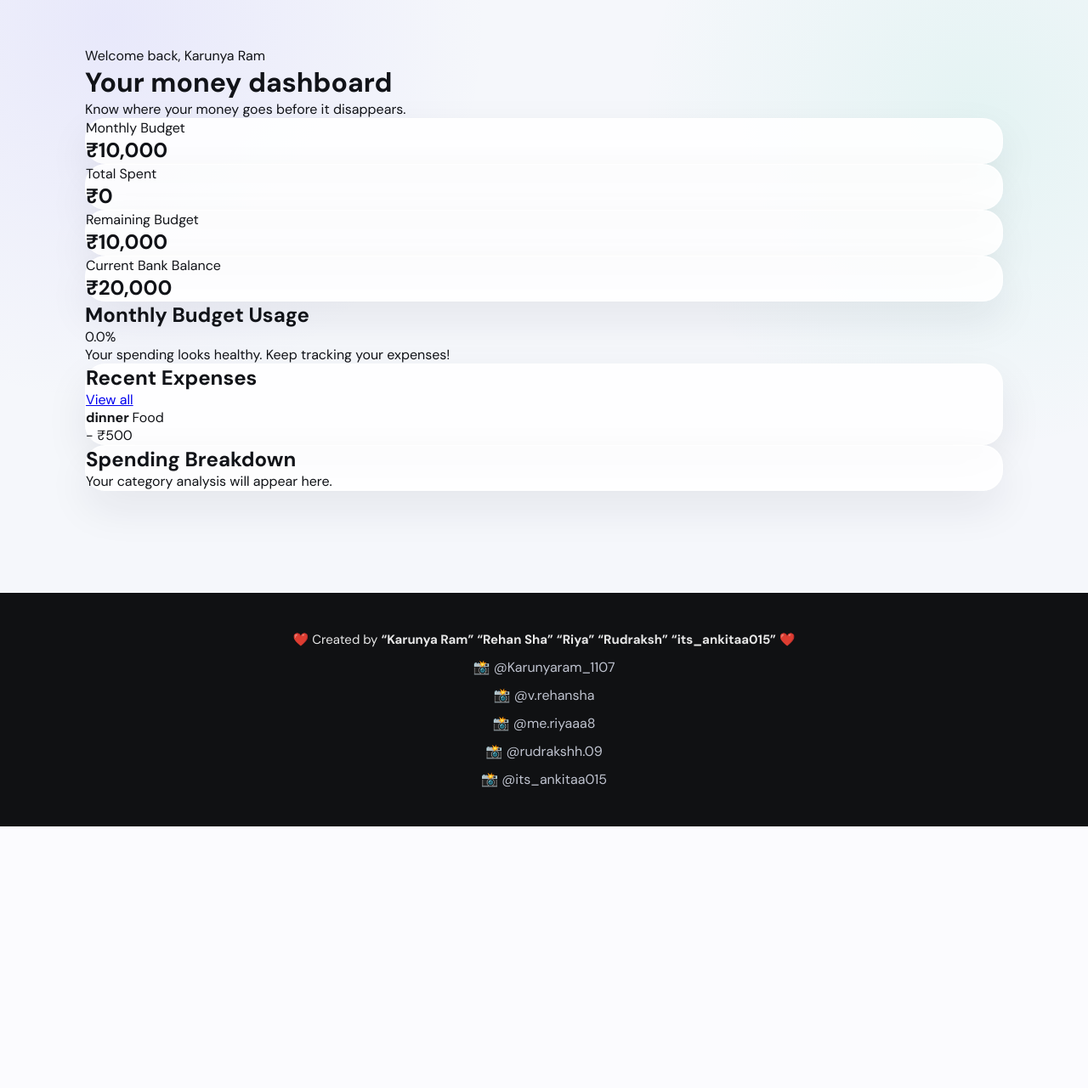
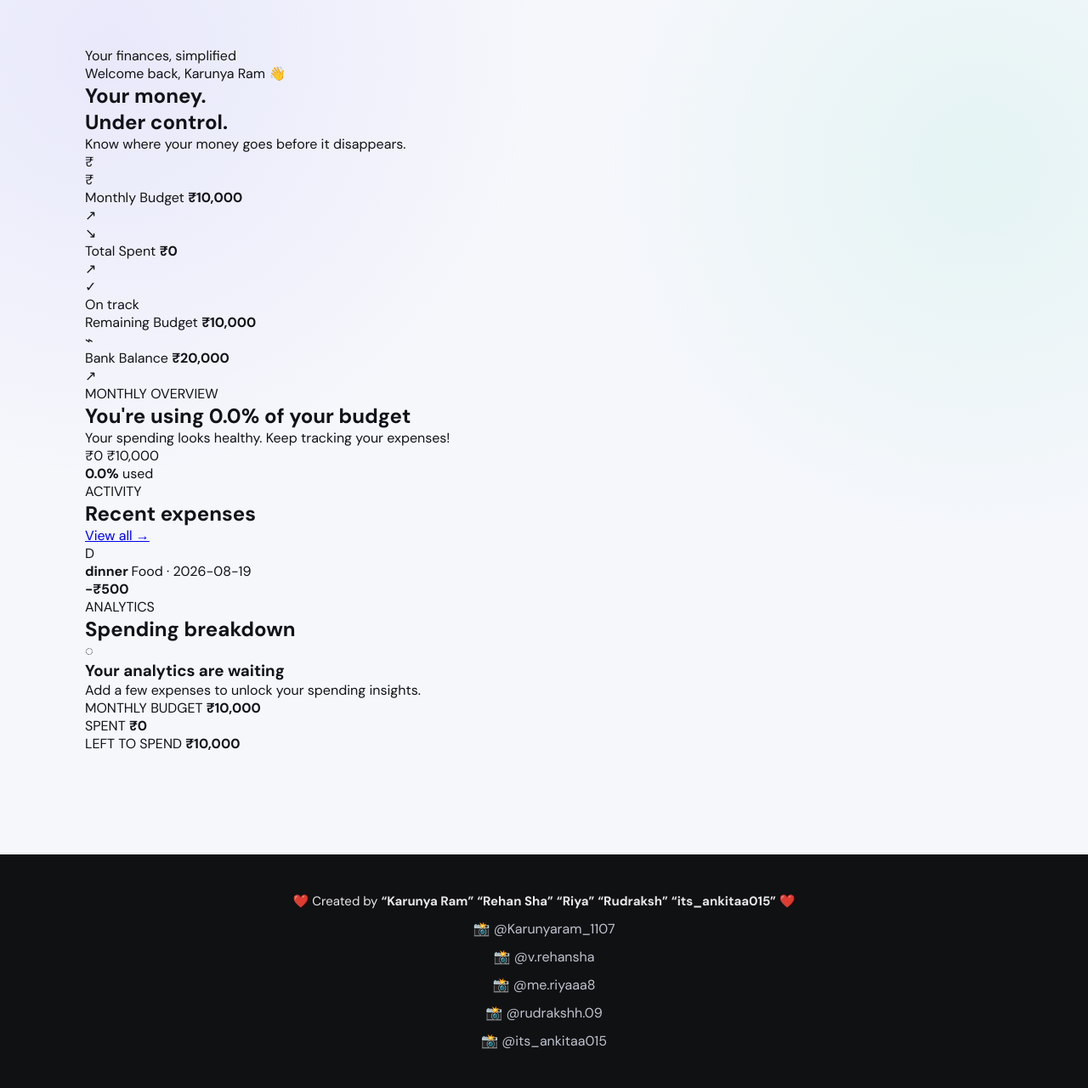
Before and after one commit to rehansha-dev/SPEND-WISE, a Flask app: page /dashboard in a window 1280 px wide. Shown: the part 76-1357 px from the top of the page at 85% size. Before the commit the page ends 1049 px from the top, so only its background shows below. Run offline with Flask 3, Linux system fonts and the light colour scheme; a user stored in the database is signed in; data comes from the database, SQL or seed files in the repository.

Commit message:
Update dashboard.html

```diff
--- a/templates/dashboard.html
+++ b/templates/dashboard.html
@@ -2,164 +2,249 @@
 
 {% block content %}
 
-<div class="dashboard-header">
+<!-- =========================
+     HERO
+========================= -->
 
-    <div>
+<section class="dw-hero">
+
+    <div class="hero-glow"></div>
+
+    <div class="hero-content">
+
+        <div class="hero-badge">
+            <span class="pulse-dot"></span>
+            Your finances, simplified
+        </div>
 
         <p class="welcome-text">
-            Welcome back, {{ session["user_name"] }}
+            Welcome back, {{ session["user_name"] }} 👋
         </p>
 
         <h1>
-            Your money dashboard
+            Your money.<br>
+            <span>Under control.</span>
         </h1>
 
-        <p>
+        <p class="hero-description">
             Know where your money goes before it disappears.
         </p>
 
     </div>
 
+    <div class="hero-orb">
+        <div class="orb-inner">
+            ₹
+        </div>
+    </div>
+
+</section>
+
+
+<!-- =========================
+     STAT CARDS
+========================= -->
+
+<section class="dw-stats">
+
+    <div class="dw-stat-card">
+        <div class="stat-icon budget-icon">₹</div>
+
+        <div class="stat-info">
+            <span>Monthly Budget</span>
+            <strong>
+                ₹{{ "{:,.0f}".format(setup["monthly_budget"]) }}
+            </strong>
+        </div>
+
+        <div class="stat-arrow">↗</div>
     </div>
 
 
-<div class="stats-grid">
+    <div class="dw-stat-card">
+        <div class="stat-icon spent-icon">↘</div>
 
+        <div class="stat-info">
+            <span>Total Spent</span>
+            <strong>
+                ₹{{ "{:,.0f}".format(total_spent) }}
+            </strong>
+        </div>
 
-    <div class="stat-card">
-
-        <span class="stat-label">
-            Monthly Budget
-        </span>
-
-        <h2>
-            ₹{{ "{:,.0f}".format(setup["monthly_budget"]) }}
-        </h2>
-
+        <div class="stat-arrow">↗</div>
     </div>
 
 
-    <div class="stat-card">
+    <div class="dw-stat-card featured-stat">
 
-        <span class="stat-label">
-            Total Spent
+        <div class="featured-top">
+            <div class="stat-icon white-icon">✓</div>
+
+            <span class="safe-badge">
+                {% if percentage_used < 75 %}
+                    On track
+                {% elif percentage_used < 90 %}
+                    Watch it
+                {% else %}
+                    Careful
+                {% endif %}
             </span>
-
-        <h2>
-            ₹{{ "{:,.0f}".format(total_spent) }}
-        </h2>
-
         </div>
 
+        <div class="stat-info">
+            <span>Remaining Budget</span>
 
-    <div class="stat-card highlight">
-
-        <span class="stat-label">
-            Remaining Budget
-        </span>
-
-        <h2>
+            <strong>
                 ₹{{ "{:,.0f}".format(remaining_budget) }}
-        </h2>
-
+            </strong>
         </div>
 
-
-    <div class="stat-card">
-
-        <span class="stat-label">
-            Current Bank Balance
-        </span>
-
-        <h2>
-            ₹{{ "{:,.0f}".format(setup["bank_balance"]) }}
-        </h2>
-
-    </div>
-
-
-</div>
-
-
-
-<div class="budget-section">
-
-    <div class="section-title">
-
-        <h2>
-            Monthly Budget Usage
-        </h2>
-
-        <span>
-            {{ percentage_used }}%
-        </span>
-
-    </div>
-
-
-    <div class="progress-container">
-
-        <div
-            class="progress-bar"
-            style="width: {{ percentage_used }}%">
+        <div class="mini-progress">
+            <div style="width: {{ percentage_used }}%"></div>
         </div>
 
     </div>
 
 
-    <p class="advice">
+    <div class="dw-stat-card">
 
+        <div class="stat-icon bank-icon">⌁</div>
+
+        <div class="stat-info">
+            <span>Bank Balance</span>
+
+            <strong>
+                ₹{{ "{:,.0f}".format(setup["bank_balance"]) }}
+            </strong>
+        </div>
+
+        <div class="stat-arrow">↗</div>
+
+    </div>
+
+</section>
+
+
+<!-- =========================
+     BUDGET ANALYSIS
+========================= -->
+
+<section class="dw-budget-card">
+
+    <div class="budget-left">
+
+        <div class="section-eyebrow">
+            MONTHLY OVERVIEW
+        </div>
+
+        <h2>
+            You're using
+            <span>{{ percentage_used }}%</span>
+            of your budget
+        </h2>
+
+        <p>
             {{ advice }}
+        </p>
 
+        <div class="budget-track">
+            <div
+                class="budget-fill"
+                style="width: {{ percentage_used }}%">
+            </div>
+        </div>
+
+        <div class="budget-labels">
+            <span>₹0</span>
+            <span>
+                ₹{{ "{:,.0f}".format(setup["monthly_budget"]) }}
+            </span>
+        </div>
+
+    </div>
+
+
+    <div class="budget-circle">
+
+        <div
+            class="circle-progress"
+            style="--progress: {{ percentage_used }}%;">
+            <div class="circle-content">
+                <strong>{{ percentage_used }}%</strong>
+                <span>used</span>
+            </div>
+        </div>
+
+    </div>
+
+</section>
+
+
+<!-- =========================
+     SMART INSIGHT
+========================= -->
+
+{% if highest_category %}
+
+<section class="smart-insight">
+
+    <div class="insight-icon">
+        ✦
+    </div>
+
+    <div class="insight-content">
+
+        <span>SMART INSIGHT</span>
+
+        <h2>
+            {{ highest_category["category"] }}
+            is your biggest expense.
+        </h2>
+
+        <p>
+            You've spent
+            <strong>
+                ₹{{ "{:,.0f}".format(highest_category["total"]) }}
+            </strong>
+            on this category this month.
         </p>
 
     </div>
 
+    <div class="insight-decoration">
+        →
+    </div>
 
-
-{% if highest_category %}
-
-<div class="insight-card">
-
-    <span class="insight-label">
-        Biggest spending category
-    </span>
-
-    <h2>
-        {{ highest_category["category"] }}
-    </h2>
-
-    <p>
-
-        You have spent
-
-        <strong>
-            ₹{{ "{:,.0f}".format(highest_category["total"]) }}
-        </strong>
-
-        in this category this month.
-
-    </p>
-
-</div>
+</section>
 
 {% endif %}
 
 
+<!-- =========================
+     MAIN GRID
+========================= -->
 
-<div class="content-grid">
+<section class="dw-main-grid">
 
 
-    <div class="card">
+    <!-- RECENT EXPENSES -->
 
-        <div class="card-header">
+    <div class="dw-panel expenses-panel">
+
+        <div class="panel-header">
+
+            <div>
+                <span class="panel-eyebrow">
+                    ACTIVITY
+                </span>
 
                 <h2>
-                Recent Expenses
+                    Recent expenses
                 </h2>
+            </div>
 
-            <a href="{{ url_for('expenses') }}">
-                View all
+            <a href="{{ url_for('expenses') }}" class="view-all">
+                View all →
             </a>
 
         </div>
@@ -167,11 +252,19 @@
 
         {% if expenses %}
 
+            <div class="expense-list">
+
                 {% for expense in expenses %}
 
-            <div class="expense-row">
+                <div class="dw-expense">
 
-                <div>
+                    <div class="expense-left">
+
+                        <div class="expense-avatar">
+                            {{ expense["title"][0]|upper }}
+                        </div>
+
+                        <div class="expense-details">
 
                             <strong>
                                 {{ expense["title"] }}
@@ -179,14 +272,21 @@
 
                             <span>
                                 {{ expense["category"] }}
+                                {% if expense["expense_date"] %}
+                                    · {{ expense["expense_date"] }}
+                                {% endif %}
                             </span>
 
                         </div>
 
+                    </div>
 
-                <div class="expense-amount">
 
-                    - ₹{{ "{:,.0f}".format(expense["amount"]) }}
+                    <div class="expense-right">
+
+                        <strong>
+                            −₹{{ "{:,.0f}".format(expense["amount"]) }}
+                        </strong>
 
                     </div>
 
@@ -194,13 +294,21 @@
 
                 {% endfor %}
 
+            </div>
+
         {% else %}
 
-            <p class="empty-state">
+            <div class="empty-modern">
 
-                No expenses added yet.
+                <div>◎</div>
 
+                <h3>No expenses yet</h3>
+
+                <p>
+                    Start tracking your spending to see it here.
                 </p>
+
+            </div>
 
         {% endif %}
 
@@ -208,22 +316,52 @@
 
 
 
-    <div class="card">
+    <!-- SPENDING BREAKDOWN -->
+
+    <div class="dw-panel breakdown-panel">
+
+        <div class="panel-header">
+
+            <div>
+                <span class="panel-eyebrow">
+                    ANALYTICS
+                </span>
 
                 <h2>
-            Spending Breakdown
+                    Spending breakdown
                 </h2>
+            </div>
+
+        </div>
 
 
         {% if categories %}
 
+            <div class="category-chart">
+
                 {% for category in categories %}
 
-            <div class="category-row">
+                    {% if total_spent > 0 %}
+                        {% set category_percentage =
+                            ((category["total"] / total_spent) * 100)|round(0)
+                        %}
+                    {% else %}
+                        {% set category_percentage = 0 %}
+                    {% endif %}
 
-                <span>
+
+                    <div class="category-item">
+
+                        <div class="category-heading">
+
+                            <div class="category-name">
+
+                                <span class="category-dot dot-{{ loop.index }}">
+                                </span>
+
                                 {{ category["category"] }}
-                </span>
+
+                            </div>
 
                             <strong>
                                 ₹{{ "{:,.0f}".format(category["total"]) }}
@@ -231,21 +369,80 @@
 
                         </div>
 
+
+                        <div class="category-track">
+
+                            <div
+                                class="category-fill fill-{{ loop.index }}"
+                                style="width: {{ category_percentage }}%">
+                            </div>
+
+                        </div>
+
+
+                        <span class="category-percent">
+                            {{ category_percentage }}%
+                        </span>
+
+                    </div>
+
                 {% endfor %}
+
+            </div>
 
         {% else %}
 
-            <p class="empty-state">
+            <div class="empty-modern">
 
-                Your category analysis will appear here.
+                <div>◌</div>
 
+                <h3>Your analytics are waiting</h3>
+
+                <p>
+                    Add a few expenses to unlock your spending insights.
                 </p>
+
+            </div>
 
         {% endif %}
 
     </div>
 
+</section>
 
+
+<!-- =========================
+     QUICK SUMMARY
+========================= -->
+
+<section class="quick-summary">
+
+    <div>
+        <span>MONTHLY BUDGET</span>
+        <strong>
+            ₹{{ "{:,.0f}".format(setup["monthly_budget"]) }}
+        </strong>
     </div>
 
+    <div class="summary-line"></div>
+
+    <div>
+        <span>SPENT</span>
+        <strong>
+            ₹{{ "{:,.0f}".format(total_spent) }}
+        </strong>
+    </div>
+
+    <div class="summary-line"></div>
+
+    <div>
+        <span>LEFT TO SPEND</span>
+        <strong>
+            ₹{{ "{:,.0f}".format(remaining_budget) }}
+        </strong>
+    </div>
+
+</section>
+
+
 {% endblock %}
```
Lines whose indentation alone changed are shown as unchanged.
